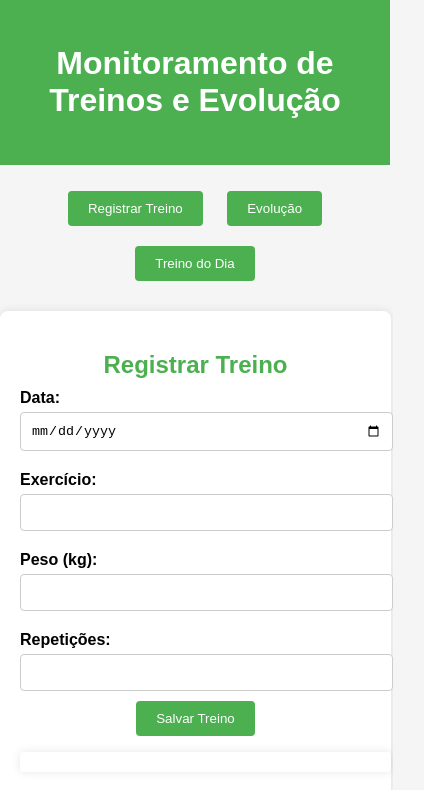
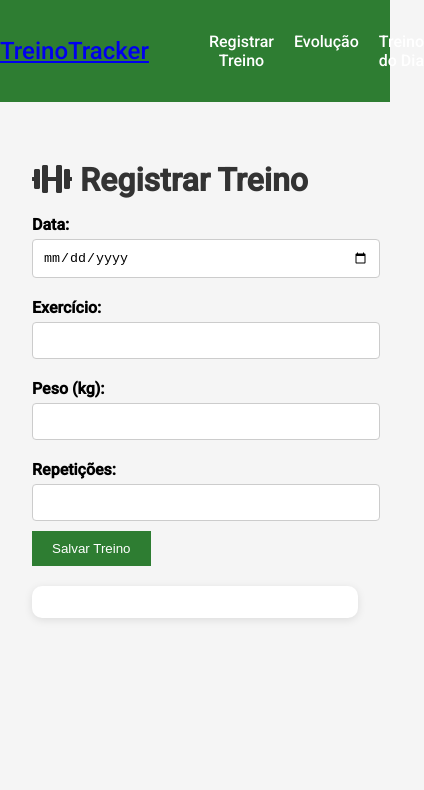
Before and after one commit to NgNatanael/projeto-musculacao, a plain HTML site: page index.html in a window 390 px wide. Shown: the whole page, 424 px wide, since content can reach past the window. Drawn offline with Linux system fonts and the light colour scheme.

Commit message:
Melhora layout e experiência do usuário com design moderno e responsivo

```diff
--- a/css/style.css
+++ b/css/style.css
@@ -1,51 +1,60 @@
 body {
-    font-family: Arial, sans-serif;
-    text-align: center;
+    font-family: 'Roboto', sans-serif;
     margin: 0;
     padding: 0;
-    background-color: #f5f5f5; /* Cor de fundo suave */
+    background-color: #F5F5F5;
 }
 
-header {
-    background-color: #4CAF50;
+.header {
+    background-color: #2E7D32;
+    padding: 1em 0;
     color: white;
-    padding: 1.5em 0;
+    text-align: center;
 }
 
-nav {
-    margin: 1em 0;
+.navbar {
+    display: flex;
+    justify-content: space-between;
+    align-items: center;
+    max-width: 1200px;
+    margin: 0 auto;
 }
 
-nav button {
-    margin: 10px;
-    padding: 10px 20px;
-    border: none;
-    background-color: #4CAF50;
-    color: white;
-    cursor: pointer;
-    transition: background-color 0.3s ease;
+.logo {
+    font-size: 1.5em;
+    font-weight: 500;
 }
 
-nav button:hover, nav button.ativo {
-    background-color: #45a049;
+.nav-menu {
+    list-style: none;
+    display: flex;
 }
 
-section {
-    display: none;
-    padding: 20px;
-    background-color: white;
-    border-radius: 8px;
-    box-shadow: 0 0 10px rgba(0, 0, 0, 0.1);
-    margin: 20px auto;
-    width: 90%;
-    max-width: 600px;
+.nav-menu li {
+    margin-left: 20px;
 }
 
-section.ativo {
-    display: block;
+.nav-menu li a {
+    color: white;
+    text-decoration: none;
+    font-weight: 500;
 }
 
-form label {
+.nav-menu li a:hover {
+    text-decoration: underline;
+}
+
+main {
+    padding: 2em;
+}
+
+h2 {
+    color: #333;
+    font-size: 2em;
+    margin-bottom: 0.5em;
+}
+
+.form label {
     display: block;
     margin-top: 10px;
     font-weight: bold;
@@ -53,7 +62,7 @@ form label {
     margin-bottom: 5px;
 }
 
-form input {
+.form input {
     width: 100%;
     padding: 10px;
     margin-bottom: 10px;
@@ -61,39 +70,27 @@ form input {
     border-radius: 4px;
 }
 
-button {
+.btn-primary {
+    background-color: #2E7D32;
+    color: white;
     padding: 10px 20px;
-    background-color: #4CAF50;
-    color: white;
     border: none;
-    border-radius: 4px;
     cursor: pointer;
-    transition: background-color 0.3s ease;
 }
 
-button:hover {
-    background-color: #45a049;
+.btn-primary:hover {
+    background-color: #45A049;
 }
 
-#treino-do-dia, #lista-treino, #lista-evolucao {
-    margin-top: 1em;
-    text-align: left;
-    display: inline-block;
-    width: 100%;
-    max-width: 400px;
-    background-color: #fff;
-    padding: 10px;
-    border-radius: 4px;
-    box-shadow: 0 0 10px rgba(0, 0, 0, 0.1);
+.treino-list, #treino-do-dia, #lista-treinos-evolucao {
+    background-color: white;
+    padding: 1em;
+    border-radius: 10px;
+    box-shadow: 0 2px 8px rgba(0, 0, 0, 0.1);
+    margin-top: 20px;
 }
 
 p {
     font-size: 1.1em;
     line-height: 1.6;
 }
-
-h2, h3 {
-    color: #4CAF50;
-    font-size: 1.5em;
-    margin-bottom: 10px;
-}
--- a/index.html
+++ b/index.html
@@ -3,23 +3,27 @@
 <head>
     <meta charset="UTF-8">
     <meta name="viewport" content="width=device-width, initial-scale=1.0">
-    <title>Monitoramento de Treinos e Evolução</title>
+    <title>TreinoTracker - Monitoramento de Treinos</title>
+    <link href="https://fonts.googleapis.com/css2?family=Roboto:wght@400;500&display=swap" rel="stylesheet">
+    <link rel="stylesheet" href="https://cdnjs.cloudflare.com/ajax/libs/font-awesome/5.15.3/css/all.min.css">
     <link rel="stylesheet" href="css/style.css">
 </head>
 <body>
-    <header>
-        <h1>Monitoramento de Treinos e Evolução</h1>
+    <header class="header">
+        <nav class="navbar">
+            <a href="#" class="logo">TreinoTracker</a>
+            <ul class="nav-menu">
+                <li><a href="#" onclick="mostrarSecao('treino')">Registrar Treino</a></li>
+                <li><a href="evolucao.html" target="_blank">Evolução</a></li>
+                <li><a href="treino-dia.html" target="_blank">Treino do Dia</a></li>
+            </ul>
+        </nav>
     </header>
-    <nav>
-        <button onclick="mostrarSecao('treino')">Registrar Treino</button>
-        <button onclick="window.open('evolucao.html', '_blank')">Evolução</button>
-        <button onclick="window.open('treino-dia.html', '_blank')">Treino do Dia</button>
-    </nav>
 
-    <!-- Seção para Registrar Treino -->
+    <main>
         <section id="treino" class="ativo">
-        <h2>Registrar Treino</h2>
-        <form id="form-treino">
+            <h2><i class="fas fa-dumbbell"></i> Registrar Treino</h2>
+            <form id="form-treino" class="form">
                 <label for="data-treino">Data:</label>
                 <input type="date" id="data-treino" required>
                 <label for="exercicio">Exercício:</label>
@@ -28,10 +32,11 @@
                 <input type="number" id="peso" required>
                 <label for="repeticoes">Repetições:</label>
                 <input type="number" id="repeticoes" required>
-            <button type="submit">Salvar Treino</button>
+                <button type="submit" class="btn-primary">Salvar Treino</button>
             </form>
-        <div id="lista-treino"></div>
+            <div id="lista-treino" class="treino-list"></div>
         </section>
+    </main>
 
     <script type="module" src="js/script.js"></script>
 </body>
```
Also changed, not shown: evolucao.html (+4 -7 lines), treino-dia.html (+8 -5 lines). Lines whose indentation alone changed are shown as unchanged.
